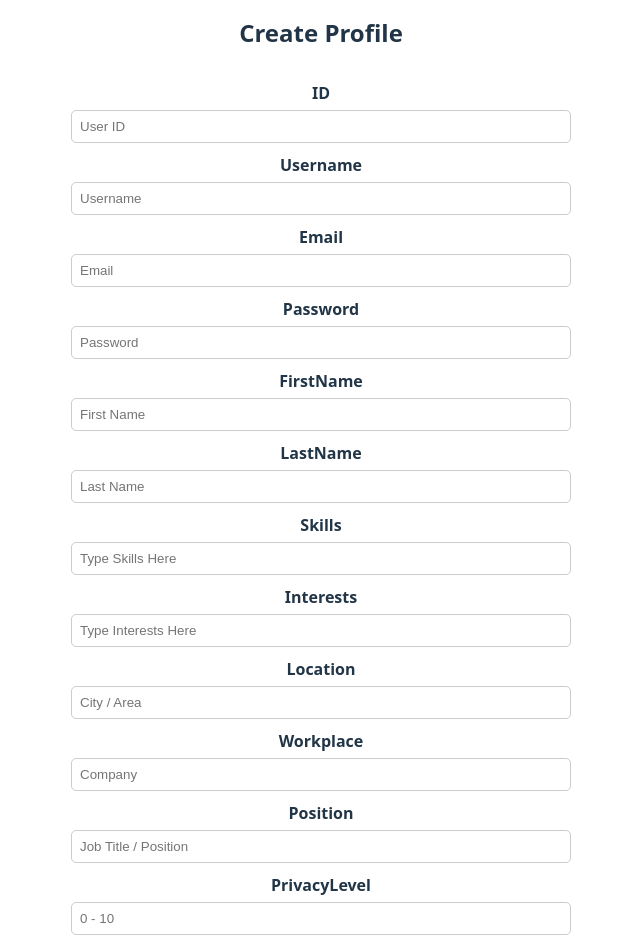
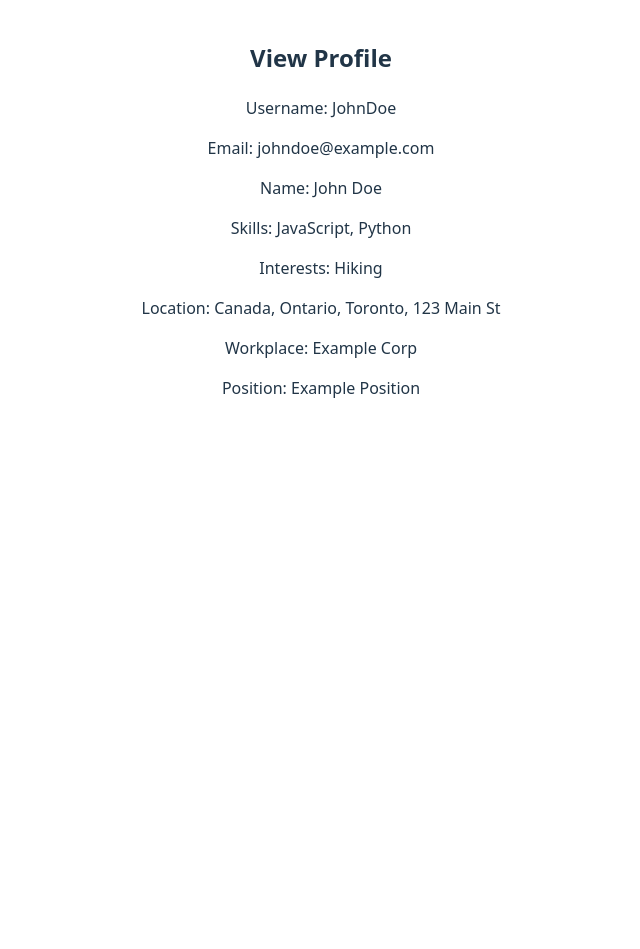
Before and after one commit to D-Bergevin/LookingForLove, a React (Vite) app in the folder Client/: page / in a window 1280 px wide. Shown: the part 263-1212 px from the top of the page, without its empty margins (319-959 px from the left). After the commit the page ends 800 px from the top, so only its background shows below. Built offline with nearby package versions, Linux system fonts and the light colour scheme.

Commit message:
ProfileEdit+ProfileView rough draft

```diff
--- a/Client/src/App.jsx
+++ b/Client/src/App.jsx
@@ -1,13 +1,9 @@
-import { useState } from 'react'
-import reactLogo from './assets/react.svg'
-import viteLogo from '/vite.svg'
 import './App.css'
-import ProfileTest from "./components/ProfileTest"
+import ProfileEdit from "./components/ProfileEdit.jsx"
+import ProfileView from './components/ProfileView.jsx'
 
 function App() {
-  const [count, setCount] = useState(0)
-
-  return <ProfileTest />
+  return <ProfileView />
 
   //old test return
 /*
--- /dev/null
+++ b/Client/src/components/InterestDisplay.jsx
@@ -0,0 +1,10 @@
+function InterestDisplay({ interest }) {
+    return (
+        <div className="interest">
+            <span>{interest.name}</span>
+        </div>
+    );
+}//LF: WIP! Placeholder for interest display.
+//LF: Displaying only interest name for now.
+
+export default InterestDisplay;
--- /dev/null
+++ b/Client/src/components/ProfileEdit.jsx
@@ -0,0 +1,76 @@
+import "./ProfileTest.css";
+import InterestDisplay from "./InterestDisplay.jsx";
+import SkillDisplay from "./SkillDisplay.jsx";
+import { useState } from "react";
+
+function ProfileEdit(){
+    const [user] = useState({id: 1, username: "JohnDoe", email: "johndoe@example.com", firstName: "John", lastName: "Doe", interests: [{id: 1, name: "Hiking"}], location: {country: "Canada", region: "Ontario", city: "Toronto", streetAddress: "123 Main St"}, privacyLevel: 2, employment: {workplace: "Example Corp", position: "Example Position"}, skills: [{id: 1, name: "JavaScript"}, {id: 2, name: "Python"}]});//Hardcoded for testing purposes.
+    return(
+    <div className="container">
+        <h1>Looking For Love Profile Editor</h1>
+        <h2>Edit Profile</h2>
+
+        <form className="form">
+
+        <label >Username</label>
+        <input type="text" placeholder="Username" defaultValue={user.username}/>
+
+        <label >Email</label>
+        <input type="text" placeholder="Email" defaultValue={user.email}/>
+
+        <label >Old Password</label>
+        <input type="password" placeholder="Password"/>
+
+        <label >New Password</label>
+        <input type="password" placeholder="New Password"/>
+
+        <label >Confirm New Password</label>
+        <input type="password" placeholder="Confirm New Password"/>
+
+        <label >FirstName</label>
+        <input type="text" placeholder="First Name" defaultValue = {user.firstName}/>
+
+        <label >LastName</label>
+        <input type="text" placeholder="Last Name" defaultValue = {user.lastName}/>
+
+        <label >Skills</label>
+        {user.skills.map(skill => <SkillDisplay key={skill.id} skill={skill}/>)/*LF: Placeholder for interests display*/}
+        <input type="text" placeholder="Add skill placeholder"/>
+
+        <label >Interests</label>
+        {user.interests.map(interest => <InterestDisplay key={interest.id} interest={interest}/>)/*LF: Placeholder for interests display*/}
+        <input type="text" placeholder="Add interest placeholder"/>
+        {/*LF: Above is Placeholder for adding interests. This will likely call something to refresh the interests display for each one added.*/}
+
+        {/*LF: Location inputs below. Was thinking of having privacyLevel affect which of these is shown on profile view for other users. For example, if privacyLevel is 0, everything is shown. If it's 1, everything but address is shown, etc.*/}
+        {/*LF: Was thinking of making everything but country optional*/}
+        <label >Country</label>
+        <input type="text" placeholder="Country" defaultValue={user.location.country}/>
+        <label >Region</label>
+        <input type="text" placeholder="Province/State/Region" defaultValue={user.location.region || ''}/>
+        <label >City</label>
+        <input type="text" placeholder="City/Town" defaultValue={user.location.city || ''}/>
+        <label >Address</label>
+        <input type="text" placeholder="Street Address" defaultValue={user.location.streetAddress || ''}/>
+
+        {/*LF: Workplace and position inputs below. These will likely also be optional and have privacy levels assigned to them in some way.*/}
+        <label >Workplace</label>
+        <input type="text" placeholder="Company" defaultValue={user.employment.workplace || ''}/>
+
+        <label >Position</label>
+        <input type="text" placeholder="Job Title / Position" defaultValue={user.employment.position || ''}/>
+
+        <label >PrivacyLevel</label>
+        <input type="number" placeholder="0-10" defaultValue={user.privacyLevel || 3}/>
+
+        <button type="submit">Save Profile</button>
+        <button type="cancel">Cancel</button>
+
+        </form>
+
+        </div>
+        )//LF: 10 privacy levels may be too many to program. Was thinking around 3-5 levels, but we can talk about it. This is a test form anyway of course.
+        //LF: Skills and interests will likely be a map or array of HTML components that the user can add to in a 'edit profile' page.
+        //LF: Editing password ask for the old password once then the new password twice.
+}
+export default ProfileEdit;
--- a/Client/src/components/ProfileTest.jsx
+++ /dev/null
@@ -1,55 +0,0 @@
-import "./ProfileTest.css";
-
-function ProfileTest(){
-    return(
-    <div className="container">
-        <h1>Looking For Love Profile Creation</h1>
-        <h2>Create Profile</h2>
-
-        <form className="form">
-
-        <label >ID</label>
-        <input type="text" placeholder="User ID"/>
-
-        <label >Username</label>
-        <input type="text" placeholder="Username"/>
-
-        <label >Email</label>
-        <input type="text" placeholder="Email"/>
-
-        <label >Password</label>
-        <input type="text" placeholder="Password"/>
-
-        <label >FirstName</label>
-        <input type="text" placeholder="First Name"/>
-
-        <label >LastName</label>
-        <input type="text" placeholder="Last Name"/>
-
-        <label >Skills</label>
-        <input type="text" placeholder="Type Skills Here"/>
-
-        <label >Interests</label>
-        <input type="text" placeholder="Type Interests Here"/>
-
-        <label >Location</label>
-        <input type="text" placeholder="City / Area"/>
-
-        <label >Workplace</label>
-        <input type="text" placeholder="Company"/>
-
-        <label >Position</label>
-        <input type="text" placeholder="Job Title / Position"/>
-
-        <label >PrivacyLevel</label>
-        <input type="text" placeholder="0 - 10"/>
-
-        <button type="submit">Create New Profile</button>
-
-        </form>
-
-        </div>
-        )
-}
-
-export default ProfileTest;
--- /dev/null
+++ b/Client/src/components/ProfileView.jsx
@@ -0,0 +1,22 @@
+import { useState } from "react";
+function ProfileView() {
+    const [user] = useState({id: 1, username: "JohnDoe", email: "johndoe@example.com", firstName: "John", lastName: "Doe", interests: [{id: 1, name: "Hiking"}], location: {country: "Canada", region: "Ontario", city: "Toronto", streetAddress: "123 Main St"}, privacyLevel: 2, employment: {workplace: "Example Corp", position: "Example Position"}, skills: [{id: 1, name: "JavaScript"}, {id: 2, name: "Python"}]});//Hardcoded for testing purposes.
+    //LF: On the server side, if the privacy level is high, the server will only send the data that the said user would want displayed back to the client.
+    //LF: Then we would have checks to account for those null/missing values. For example, if workplace is null we could just indicate to the viewing user that the information is hidden due to privacy settings.
+    return (
+        <div className="container">
+            <h1>Looking For Love Profile View</h1>
+            <h2>View Profile</h2>
+
+            <p>Username: {user.username}</p>
+            <p>Email: {user.email}</p>
+            <p>Name: {user.firstName} {user.lastName}</p>
+            <p>Skills: {user.skills.map(skill => skill.name).join(", ")}</p>
+            <p>Interests: {user.interests.map(interest => interest.name).join(", ")}</p>
+            <p>Location: {user.location.country}, {user.location.region}, {user.location.city}, {user.location.streetAddress}</p>
+            <p>Workplace: {user.employment.workplace}</p>
+            <p>Position: {user.employment.position}</p>
+        </div>
+    );
+}
+export default ProfileView;
--- /dev/null
+++ b/Client/src/components/SkillDisplay.jsx
@@ -0,0 +1,10 @@
+function SkillDisplay({ skill }) {
+    return (
+        <div className="skill">
+            <span>{skill.name}</span>
+        </div>
+    );
+}//LF: WIP! Placeholder for skill display.
+//LF: Displaying only skill name for now.
+
+export default SkillDisplay;
```
Also changed, not shown: 1 other file (tests, documents, lock files or other folders).
